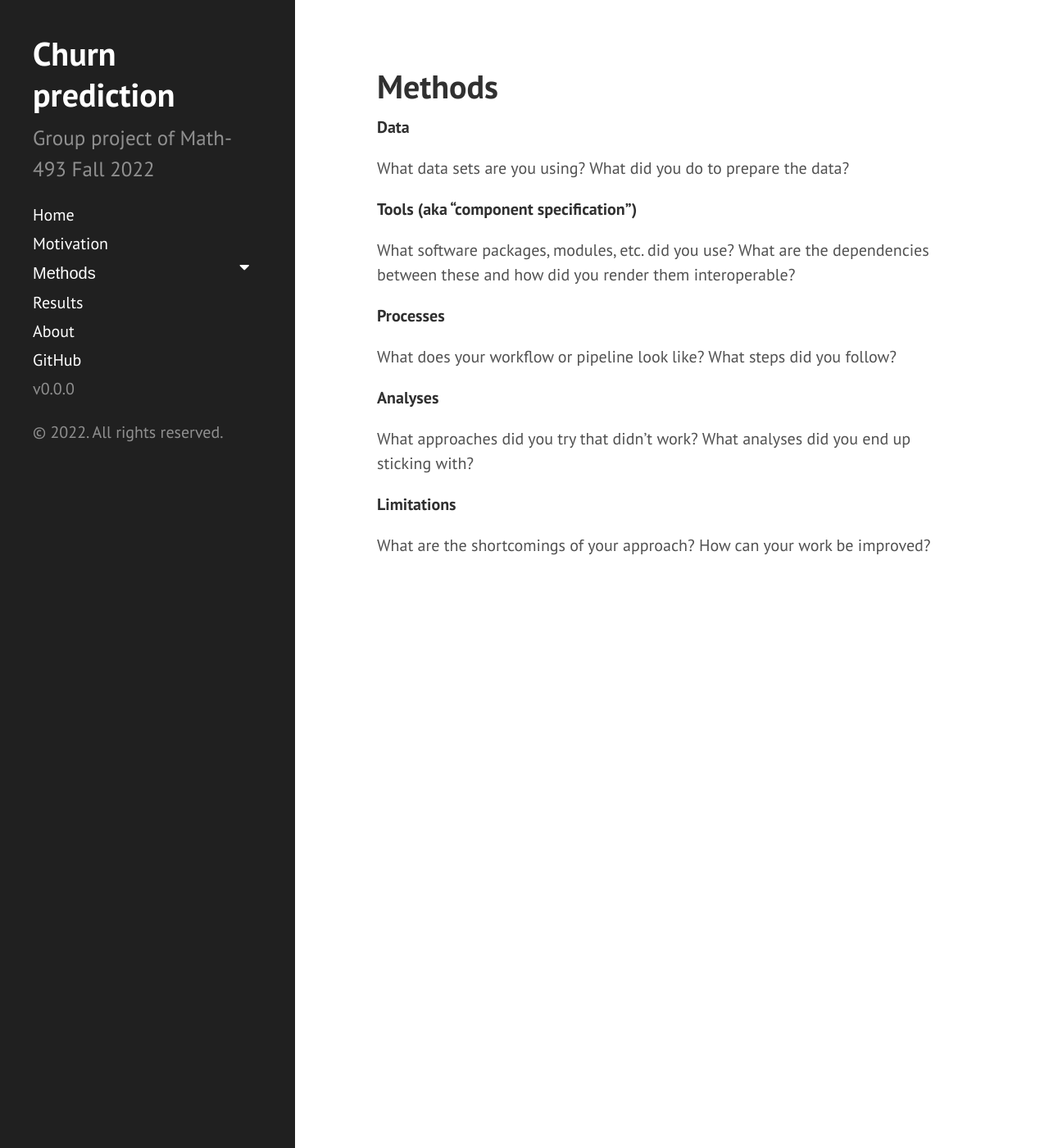
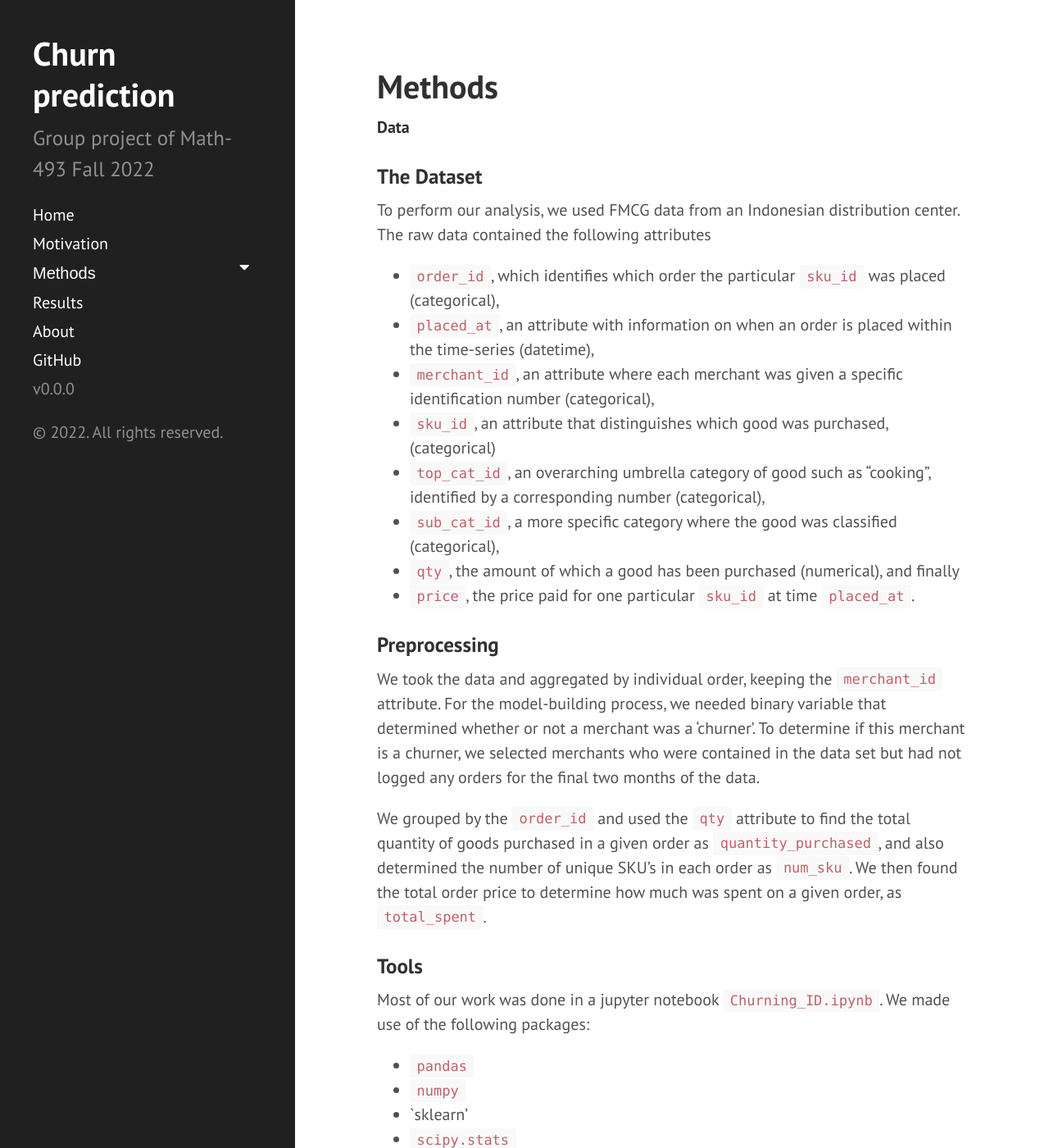
Before and after one commit to datasciencelifecycle/math493_fall2022, a Jekyll site: the page built from methods.md, in a window 1280 px wide and 1400 px high. Shown: the whole window at 82% size. Built offline with Jekyll 4.4.1, drawn with Linux system fonts in a browser that asks for light colours; some of the changed text lies outside the part shown.

Commit message:
Adding some of our methodology.

```diff
--- a/methods.md
+++ b/methods.md
@@ -5,25 +5,32 @@ title: Methods
 
 **Data**
 
-What data sets are you using?
-What did you do to prepare the data?
+### The Dataset
 
-**Tools (aka “component specification”)**
+To perform our analysis, we used FMCG data from an Indonesian distribution center. The raw data contained the following attributes
+- `order_id`, which identifies which order the particular `sku_id` was placed (categorical),
+- `placed_at`, an attribute with information on when an order is placed within the time-series (datetime),
+- `merchant_id`, an attribute where each merchant was given a specific identification number (categorical),
+- `sku_id`,  an attribute that distinguishes which good was purchased, (categorical)
+- `top_cat_id`, an overarching umbrella category of good such as "cooking", identified by a corresponding number (categorical),
+- `sub_cat_id`, a more specific category where the good was classified (categorical),
+- `qty`, the amount of which a good has been purchased (numerical), and finally
+- `price`, the price paid for one particular `sku_id` at time `placed_at`.
 
-What software packages, modules, etc. did you use?
-What are the dependencies between these and how did you render them interoperable?
+### Preprocessing
 
-**Processes**
+We took the data and aggregated by individual order, keeping the `merchant_id` attribute. For the model-building process, we needed binary variable that determined whether or not a merchant was a 'churner'. To determine if this merchant is a churner, we selected merchants who were contained in the data set but had not logged any orders for the final two months of the data.
 
-What does your workflow or pipeline look like?
-What steps did you follow?
+We grouped by the `order_id` and used the `qty` attribute to find the total quantity of goods purchased in a given order as `quantity_purchased`, and also determined the number of unique SKU's in each order as `num_sku`. We then found the total order price to determine how much was spent on a given order, as `total_spent`.
 
-**Analyses**
+### Tools
 
-What approaches did you try that didn’t work?
-What analyses did you end up sticking with?
+Most of our work was done in a jupyter notebook [`Churning_ID.ipynb`](https://colab.research.google.com/drive/1W0jr3GvOdy2G07TeULOVP9usARw0QYT_?usp=sharing). We made use of the following packages:
+- `pandas`
+- `numpy`
+- `sklearn'
+- `scipy.stats`
 
-**Limitations**
+### Workflow
 
-What are the shortcomings of your approach?
-How can your work be improved?
+Our analysis featured an iterative process of data preparation, modeling, model evaluation. We found some of our assumptions in the modeling process required adjusting our data preparation.
```
